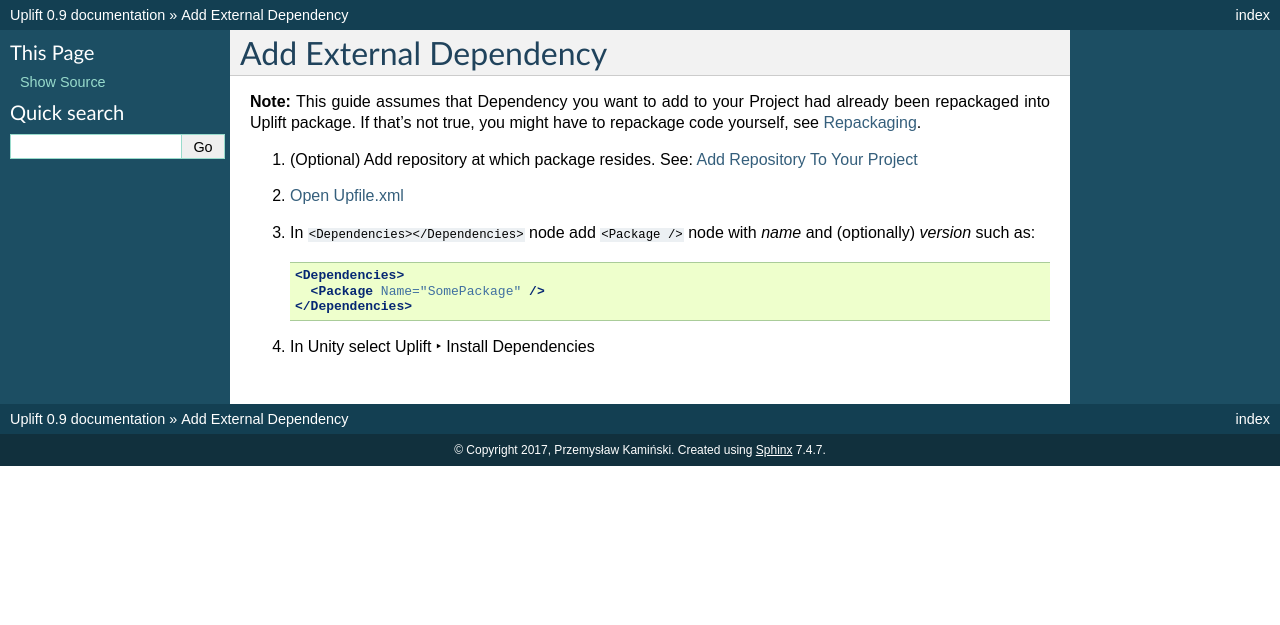
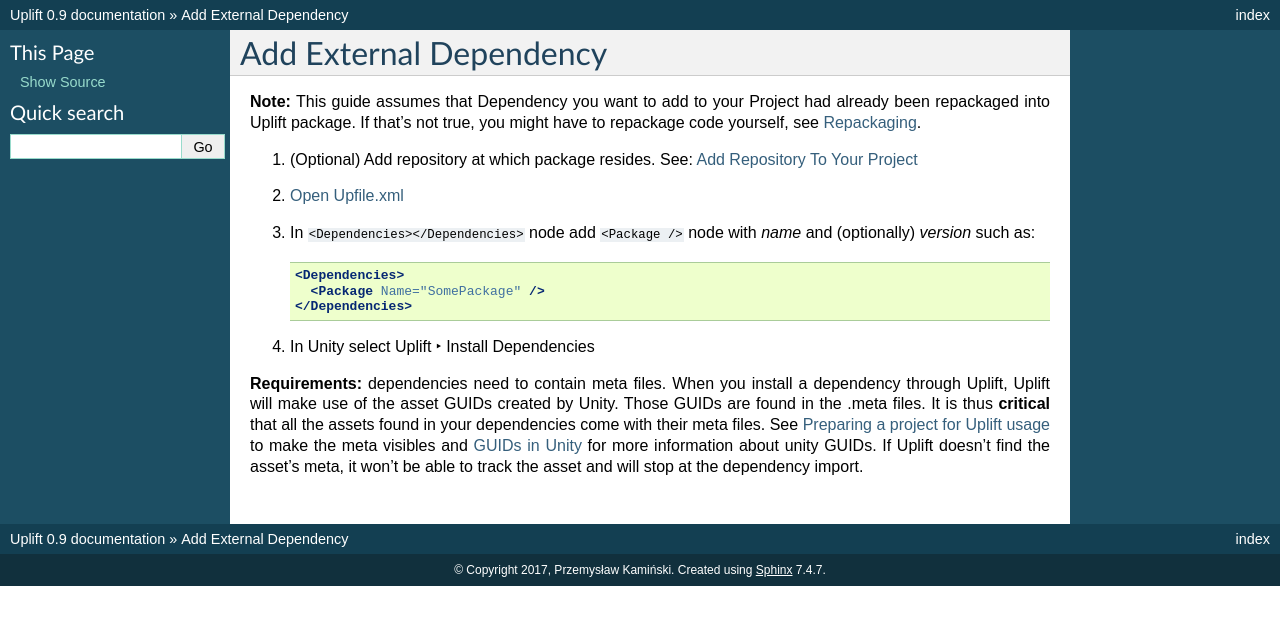
Before and after one commit to DragonBox/uplift-documentation, a Sphinx documentation site: the page built from source/howto/add_external_dependency.rst, in a window 1280 px wide. Shown: the top 625 px of the page. Built offline with Sphinx 7.4.7, drawn with Linux system fonts in a browser that asks for light colours.

Commit message:
Document need of tracking meta

```diff
--- a/source/howto/add_external_dependency.rst
+++ b/source/howto/add_external_dependency.rst
@@ -14,3 +14,6 @@
       </Dependencies>
 
 4. In Unity select :menuselection:`Uplift --> Install Dependencies`
+
+
+**Requirements:** dependencies need to contain meta files. When you install a dependency through Uplift, Uplift will make use of the asset GUIDs created by Unity. Those GUIDs are found in the .meta files. It is thus **critical** that all the assets found in your dependencies come with their meta files. See `prepare_project_for_uplift` to make the meta visibles and `../unity/guids` for more information about unity GUIDs. If Uplift doesn't find the asset's meta, it won't be able to track the asset and will stop at the dependency import.
--- /dev/null
+++ b/source/unity/guids.rst
@@ -0,0 +1,4 @@
+GUIDs in Unity
+==============
+
+TODO: bla bla
```
